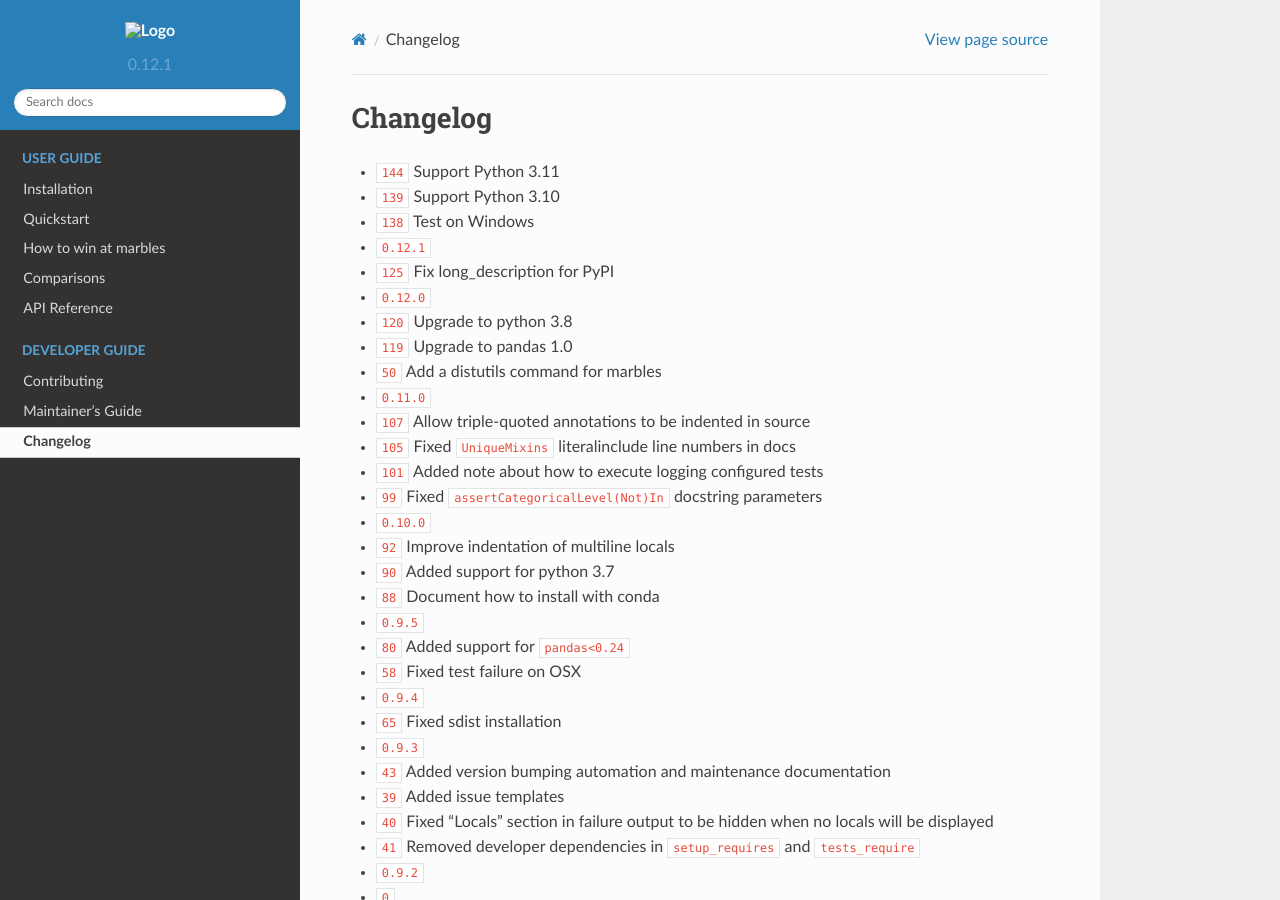
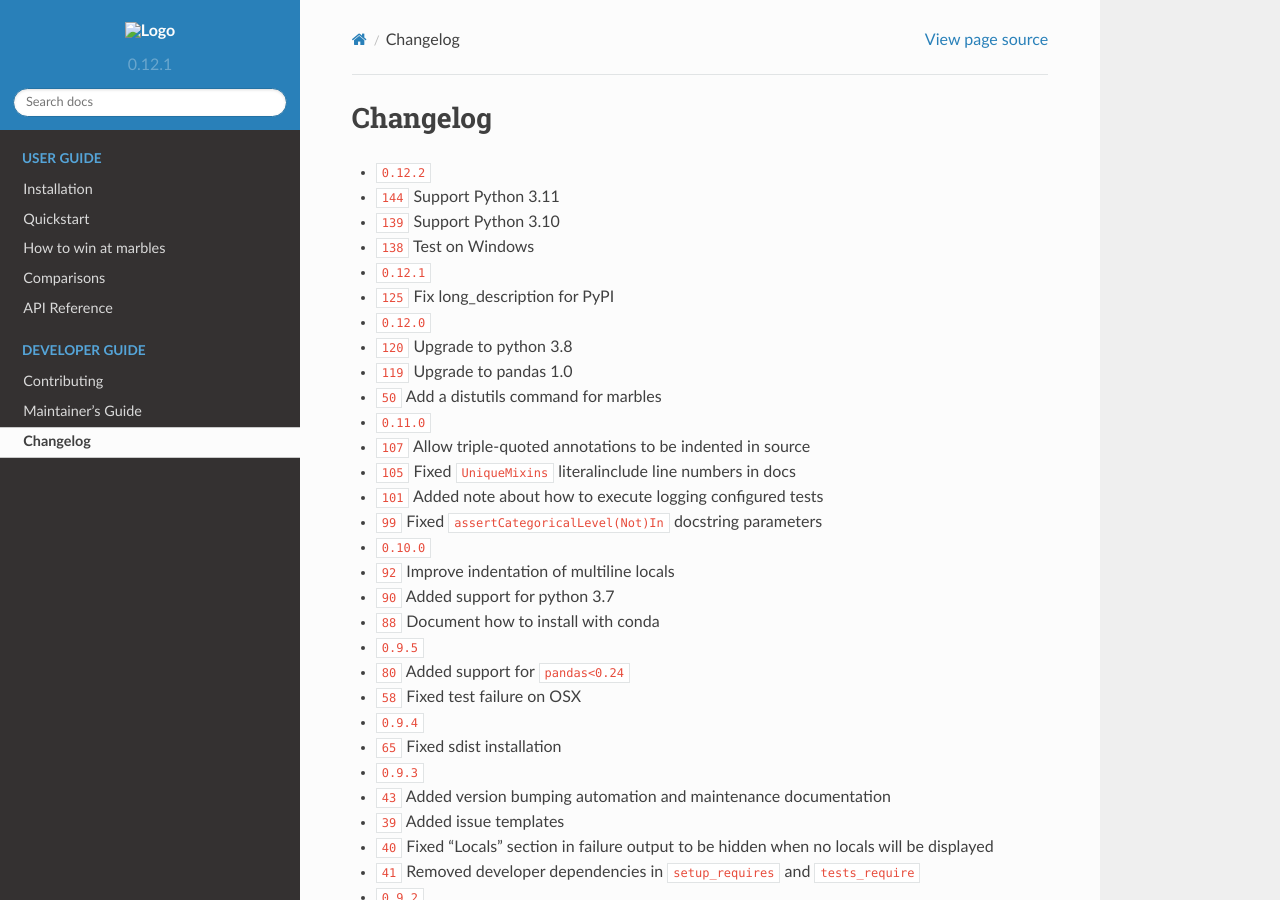
Before and after one commit to twosigma/marbles, a Sphinx documentation site: the page built from docs/changelog.rst, in a window 1280 px wide and 900 px high. Built offline with Sphinx 7.4.7 and the Read the Docs theme 2.0.0, drawn with Linux system fonts in a browser that asks for light colours; cross-references to code outside the pages are shown as plain code; the version number is read from the project's files by our own code.

Commit message:
add 0.12.2 release to changelog

```diff
--- a/docs/changelog.rst
+++ b/docs/changelog.rst
@@ -2,6 +2,7 @@
 Changelog
 =========
 
+* :release:`0.12.2 <2023-12-20>`
 * :support:`144` Support Python 3.11
 * :support:`139` Support Python 3.10
 * :support:`138` Test on Windows
```
